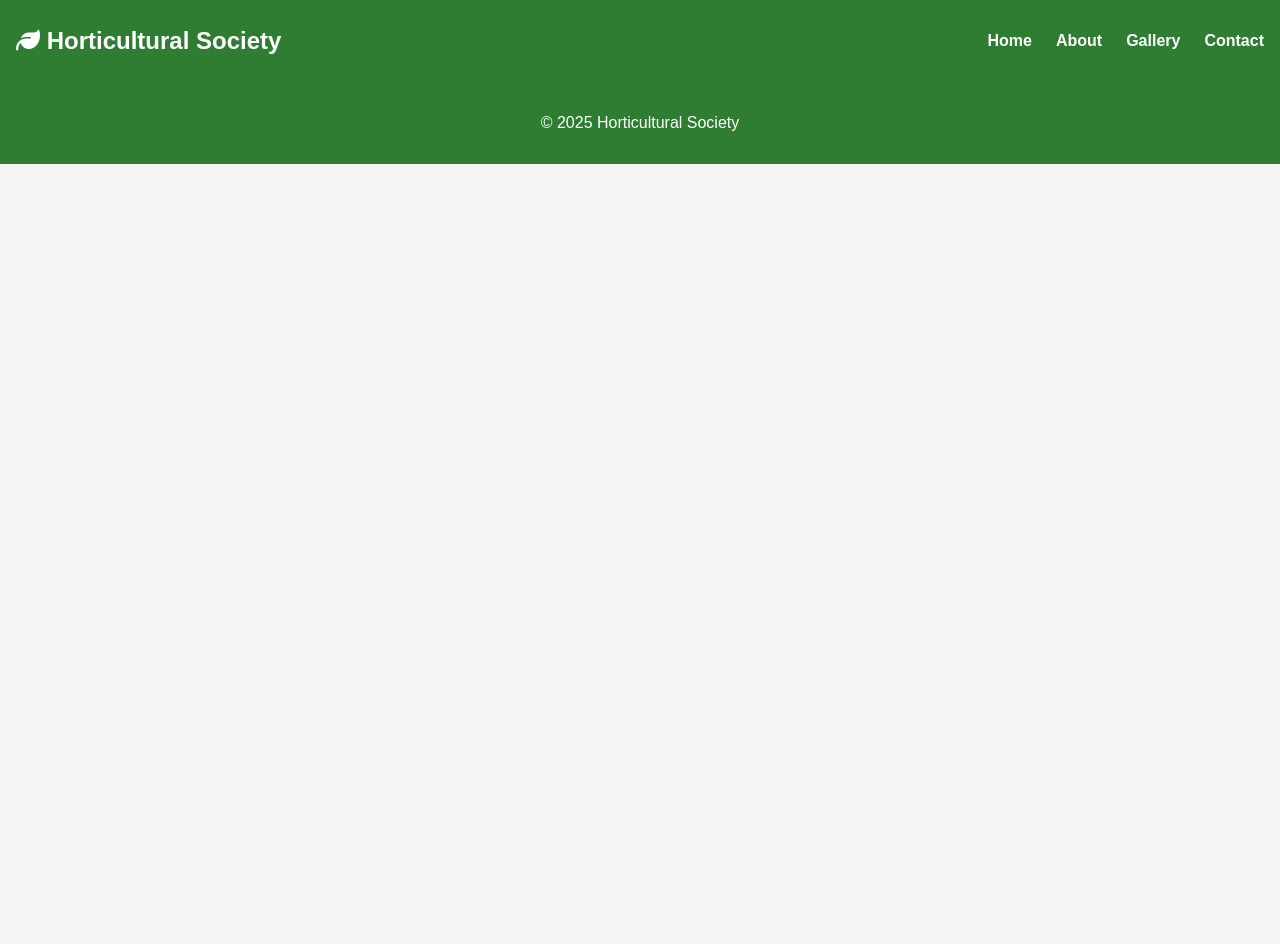
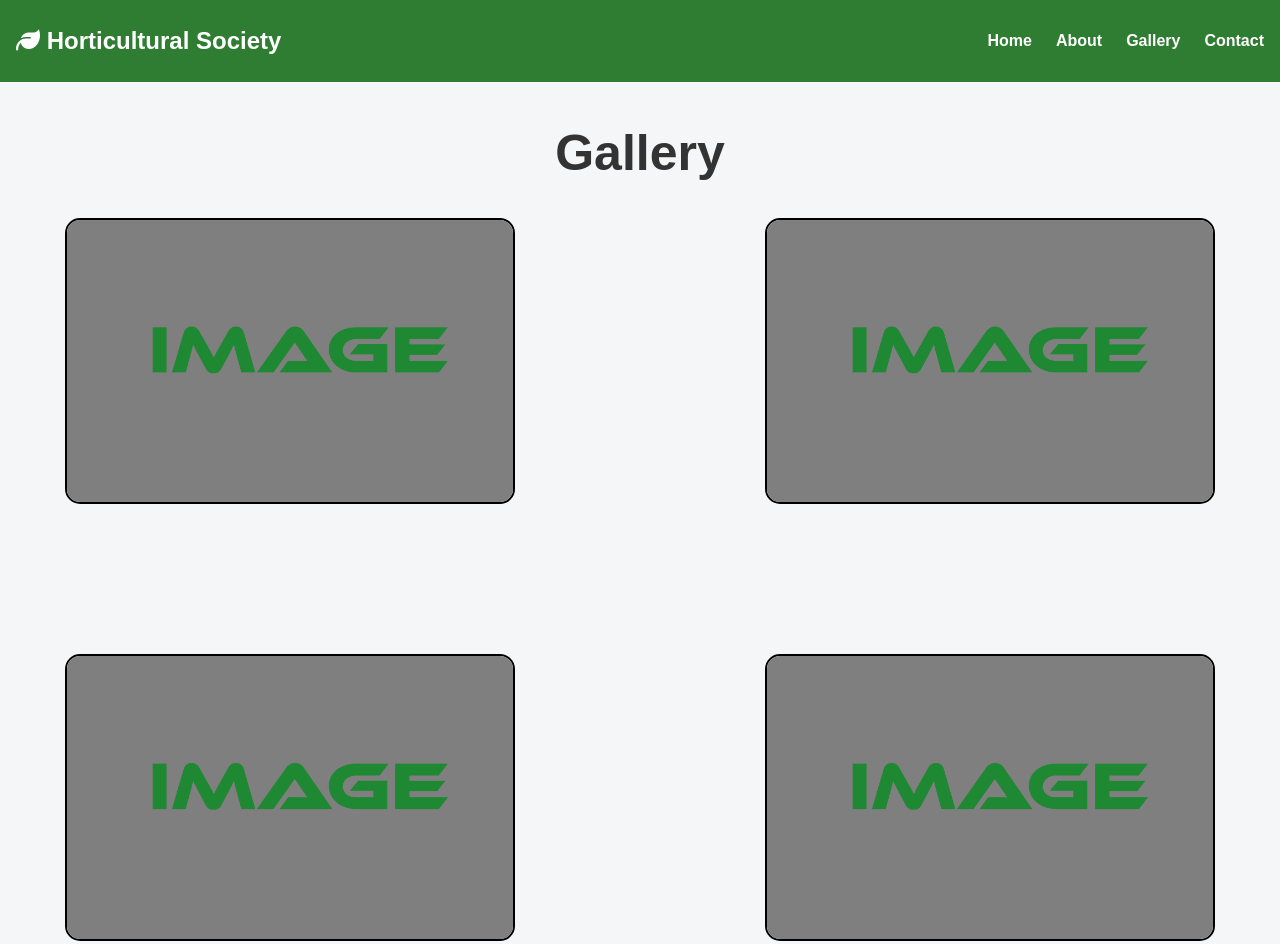
Before and after one commit to Kerry-Mannette/Horticultural-Society-Website, a plain HTML site: page html/gallery.html in a window 1280 px wide. Shown: the top 944 px of the page. Before the commit the page ends 800 px from the top, so only its background shows below. Drawn offline with Linux system fonts and the light colour scheme.

Commit message:
gallery page html and css

```diff
--- a/css/style.css
+++ b/css/style.css
@@ -129,3 +129,48 @@ footer {
   background-color: #2e7d32;
   color: white;
 }
+
+/* Gallery CSS */
+
+* {
+    box-sizing: border-box;
+  }
+
+  body {
+    margin: 0;
+    font-family: sans-serif;
+    background: #f5f6f7;
+  }
+
+  #title-2, .gal{
+    font-weight: 100px;
+    font-size: 50px;
+  }
+
+  .gallery {
+    display: flex;
+    flex-direction: row;
+    flex-wrap: wrap;
+    justify-content: center;
+    align-items: center;
+    row-gap: 150px;
+    column-gap: 250px;
+    max-width: 1200px;
+    margin: auto;
+    padding: 20px 0px;
+  }
+
+  .gallery img {
+    width: 100%;
+    max-width: 450px;
+    margin: 0px, 0px;
+    height: auto;
+    object-fit: cover;
+    border: 2px solid black;
+    border-radius: 15px;
+  }
+
+  .gallery::after {
+    content: "";
+    width: 350px;
+  }
--- a/html/gallery.html
+++ b/html/gallery.html
@@ -19,7 +19,17 @@
       </ul>
     </nav>
   </header>
+<h2 id="title-2" class="gal">Gallery</h2>
 
+
+<div class="gallery">
+      <img src="../imgs/rec.png" alt = "square">
+      <img src="../imgs/rec.png" alt = "square">
+      <img src="../imgs/rec.png" alt = "square">
+      <img src="../imgs/rec.png" alt = "square">
+
+
+    </div>
 
 
   <footer>
```
Also changed, not shown: imgs/rec.png (added).
